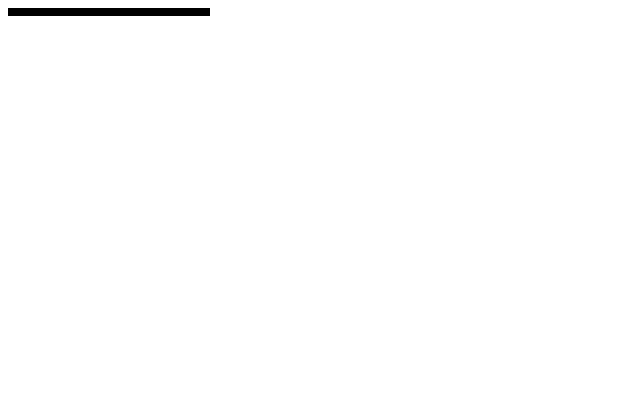
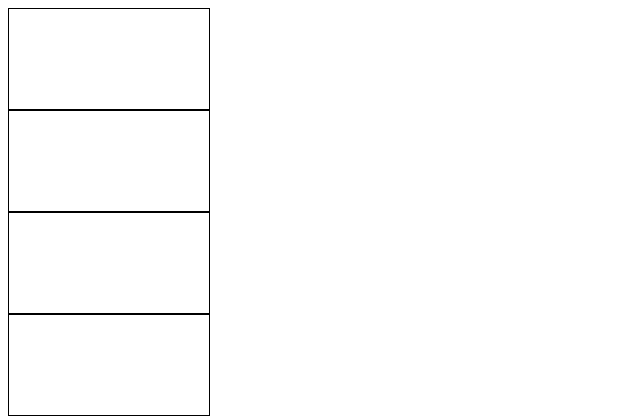
Before and after one commit to Neyman1/Projetop, a plain HTML site: page index.html in a window 1280 px wide. Shown: the whole page, without its empty margins (0-640 px from the left). Drawn offline with Linux system fonts and the light colour scheme.

Commit message:
borda com estilo atualizada

```diff
--- a/index.html
+++ b/index.html
@@ -7,7 +7,7 @@
     <style>
         section{
             width: 200px;
-            weight: 100px;
+            height: 100px;
             border-style: solid;
             border-width: 1px;
             border-color: black;
```
